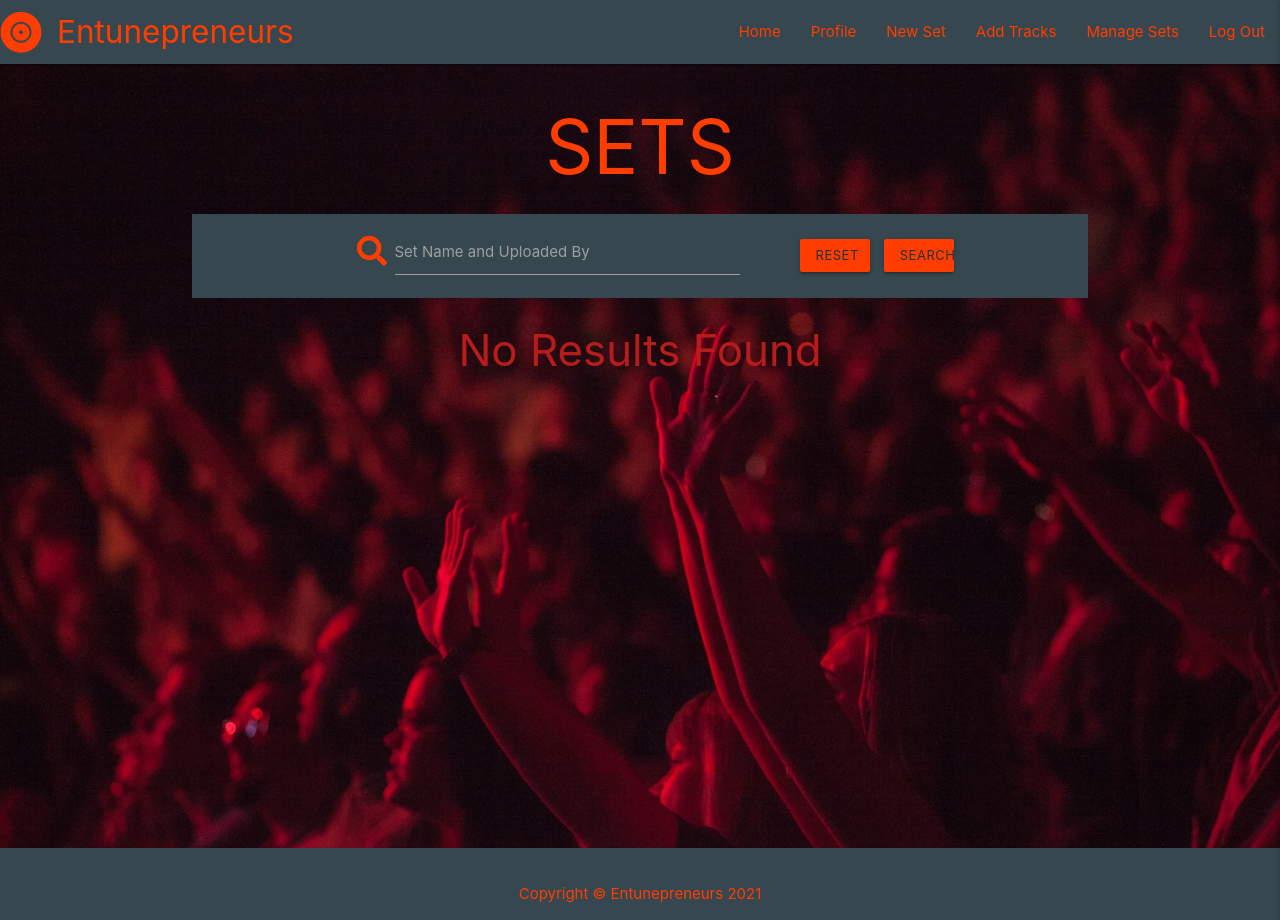
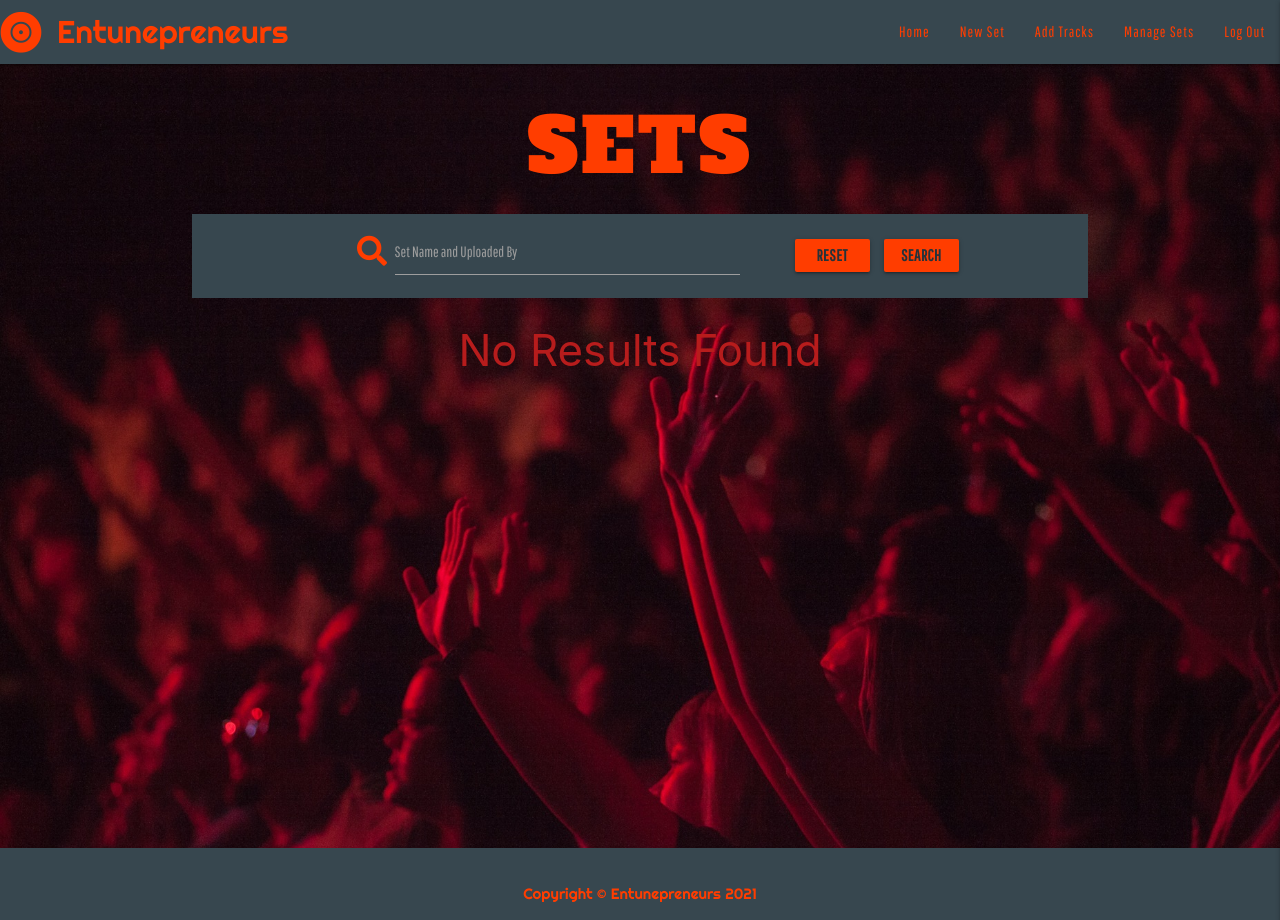
Before and after one commit to Code-Institute-Submissions/TobinStonelake-entunepreneurs_AprResub, a Flask app: page / in a window 1280 px wide. Run offline with Flask 2, Linux system fonts and the light colour scheme; the visitor is signed in with stand-in values (Sample User, id 1); data that the repository does not hold is empty; some libraries are stand-ins or nearby versions.

Commit message:
Applied bespoke font styles

```diff
--- a/static/css/style.css
+++ b/static/css/style.css
@@ -1,3 +1,7 @@
+.brand-logo {
+    font-family: 'Righteous', cursive;
+}
+
 .text-shadow {
     text-shadow: 2px, 2px, 2px, rgb(255, 255, 255, 0.5);
 }
@@ -36,10 +40,13 @@ h1 {
     text-shadow: 10px, 10px, 10px, rgba(255, 255, 255, 0);
     text-transform: uppercase;
     font-size: 5em;
+    font-family: 'Alfa Slab One', cursive;
+    letter-spacing: 3px;
 }
 
 footer {
     margin-top: 30px;
+    font-family: 'Righteous', cursive;
 }
 
 
@@ -49,5 +56,35 @@ footer {
 
 .btn-small {
     margin: 5px;
-    width: 70px;
+    width: 75px;
+    font-family: 'Pathway Gothic One', sans-serif;
+    font-weight: 600;
+    font-size: medium;
 }
+
+form btn-large {
+    font-family: 'Pathway Gothic One', sans-serif;
+    font-weight: 700;
+    font-size: medium;
+}
+
+.input-field {
+    font-family: 'Pathway Gothic One', sans-serif;
+}
+
+li {
+    font-family: 'Pathway Gothic One', sans-serif;
+    font-weight: 500;
+    letter-spacing: 1px;
+}
+
+.card-title {
+    font-family: 'Pathway Gothic One', sans-serif;
+    font-size: medium;
+}
+
+li strong {
+    font-family: 'Pathway Gothic One', sans-serif;
+    font-weight: bold;
+    letter-spacing: 2px;
+}
--- a/templates/base.html
+++ b/templates/base.html
@@ -7,6 +7,12 @@
         integrity="sha512-HK5fgLBL+xu6dm/Ii3z4xhlSUyZgTT9tuc/hSrtw6uzJOvgRr2a9jyxxT1ely+B+xFAmJKVSTbpM/CuL7qxO8w==" crossorigin="anonymous" type="text/css"/>
     <link rel="stylesheet" href="https://cdnjs.cloudflare.com/ajax/libs/materialize/1.0.0/css/materialize.min.css" type="text/css">
     <link rel="stylesheet" href="{{ url_for('static', filename='css/style.css') }}" type="text/css">
+    <link rel="preconnect" href="https://fonts.gstatic.com">
+    <link href="https://fonts.googleapis.com/css2?family=Righteous&display=swap" rel="stylesheet">
+    <link rel="preconnect" href="https://fonts.gstatic.com">
+    <link href="https://fonts.googleapis.com/css2?family=Alfa+Slab+One&display=swap" rel="stylesheet">
+    <link rel="preconnect" href="https://fonts.gstatic.com">
+    <link href="https://fonts.googleapis.com/css2?family=Pathway+Gothic+One&display=swap" rel="stylesheet">
     {% block styles %}
     {% endblock %}
     <title>Entunepreneurs</title>
@@ -22,7 +28,6 @@
                 <ul class="right hide-on-med-and-down">
                     <li><a href="{{ url_for('get_tracks') }}">Home</a></li>
                     {% if session.user %}
-                        <li><a href="{{ url_for('profile', username=session['user']) }}">Profile</a></li>
                         <li><a href="{{ url_for('add_set') }}">New Set</a></li>
                         <li><a href="{{ url_for('add_tracks') }}">Add Tracks</a></li>
                         <li><a href="{{ url_for('get_sets') }}">Manage Sets</a></li>
@@ -37,10 +42,9 @@
 
         <!-- Mobile Sidenav-->
         <ul class="sidenav blue-grey darken-3" id="mobile-demo">
-            <li><h4 class="center-align deep-orange-text text-accent-3">Entunepreneurs</h4></li>
+            <li><h4 class="brand-logo center-align deep-orange-text text-accent-3">Entunepreneurs</h4></li>
             <li><a href="{{ url_for('get_tracks') }}">Home</a></li>
                 {% if session.user %}
-                    <li><a href="{{ url_for('profile', username=session['user']) }}">Profile</a></li>
                     <li><a href="{{ url_for('add_set') }}">New Set</a></li>
                     <li><a href="{{ url_for('add_tracks') }}">Add Tracks</a></li>
                     <li><a href="{{ url_for('get_sets') }}">Manage Sets</a></li>
--- a/templates/edit_set.html
+++ b/templates/edit_set.html
@@ -69,10 +69,12 @@
             <div class="row">
                 <div class="col s12 center-align">
                     <!--Cancel Changes Button-->
-                    <a href="{{ url_for('get_tracks') }}" class="btn-large deep-orange accent-3 blue-grey-text text-darken-4 text-shadow center-align">
+                    <a href="{{ url_for('get_tracks') }}"
+                        class="btn-large deep-orange accent-3 blue-grey-text text-darken-4 text-shadow center-align">
                         <strong>Cancel</strong>
                     </a>
-                    <button type="submit" class="btn-large deep-orange accent-3 blue-grey-text text-darken-4 text-shadow center-align">
+                    <button type="submit"
+                        class="btn-large deep-orange accent-3 blue-grey-text text-darken-4 text-shadow center-align">
                         <strong>Edit Set</strong>
                     </button>
                 </div>
--- a/templates/tracks.html
+++ b/templates/tracks.html
@@ -110,9 +110,9 @@
                                         <strong>Where Saved? </strong>{{ track.folder }}<br>
                                         <strong>Key: </strong>{{ track.key }}<br>
                                         <strong>BPM: </strong>{{ track.bpm }}<br>
-                                        {% if track.mixable == "on" %}
+                                        {% if track.mixable|lower == "on" %}
                                         <strong>Mixable? </strong><i class="fas fa-thumbs-up"></i>
-                                        {% elif track.mixable == "off" %}
+                                        {% elif track.mixable|lower == "off" %}
                                         <strong>Mixable? </strong><i class="fas fa-thumbs-down"></i>
                                         {% endif %}
                                     </p>
```
Also changed, not shown: templates/profile.html (deleted, +0 -14 lines), templates/sets.html (+11 -2 lines).
